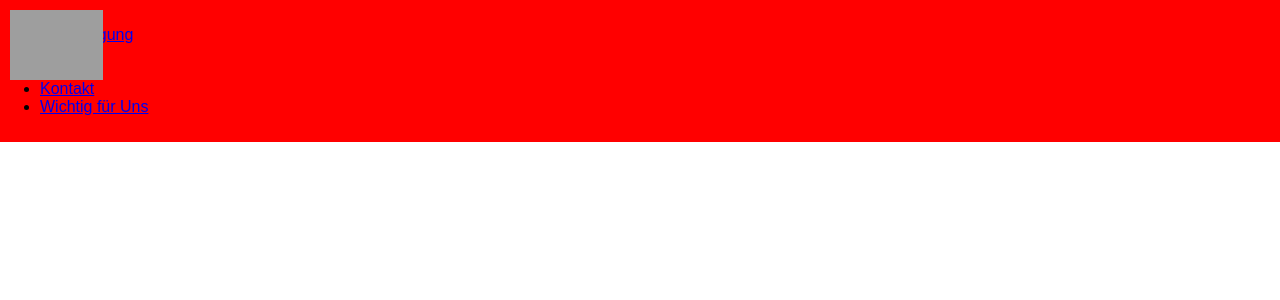
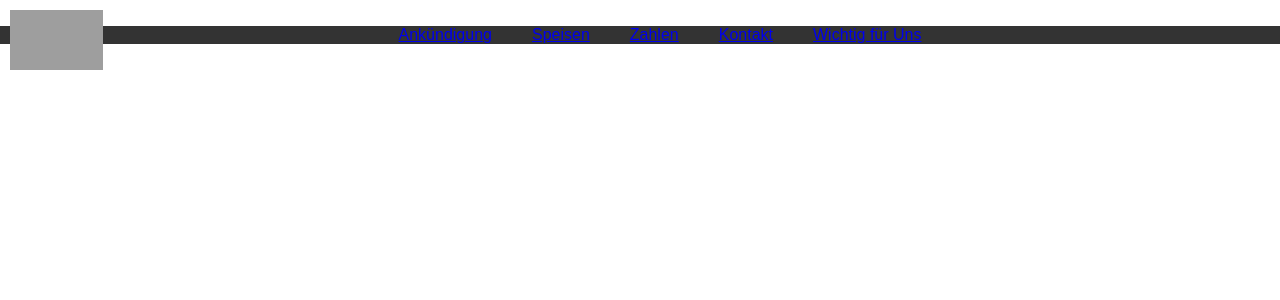
Before and after one commit to NetGhostX/MensaApp, a PHP site: page /mensaUI.html in a window 1280 px wide. Shown: the top 300 px of the page. Run offline with PHP 8.4, Linux system fonts and the light colour scheme; grey boxes are pictures that could not be loaded.

Commit message:
working on nav bar

```diff
--- a/style.css
+++ b/style.css
@@ -5,16 +5,33 @@ body {
   padding: 0;
 }
 header {
-  background-color: red;
   padding: 10px 0;
   position: sticky;
   top: 0;
+  background-color: darkgr;
   z-index: 1000;
+  overflow: hidden;
 }
 
+/*styling the logo*/
 .logo > .fh_logo {
   height: 70px;
   float: left;
   position: absolute;
   left: 10px;
+  cursor: pointer;
 }
+
+/*styling the navigation*/
+.nav_container {
+  background-color: #333;
+  top: 0;
+  margin: 0; /* Added this line */
+}
+.nav_container > ul {
+  list-style: none;
+  display: flex;
+  gap: 40px;
+  justify-content: center;
+  font-weight: 300px;
+}
```
